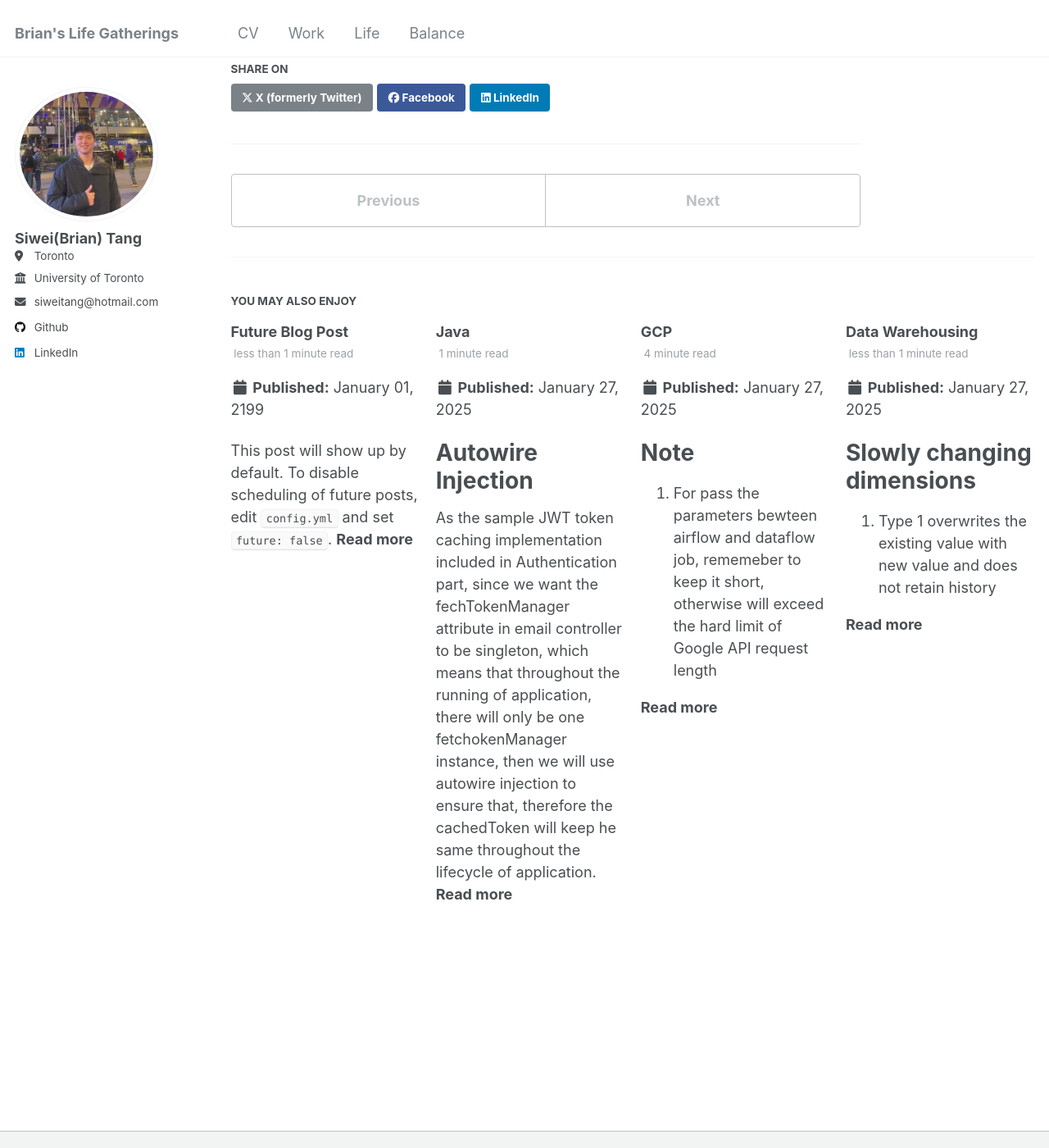
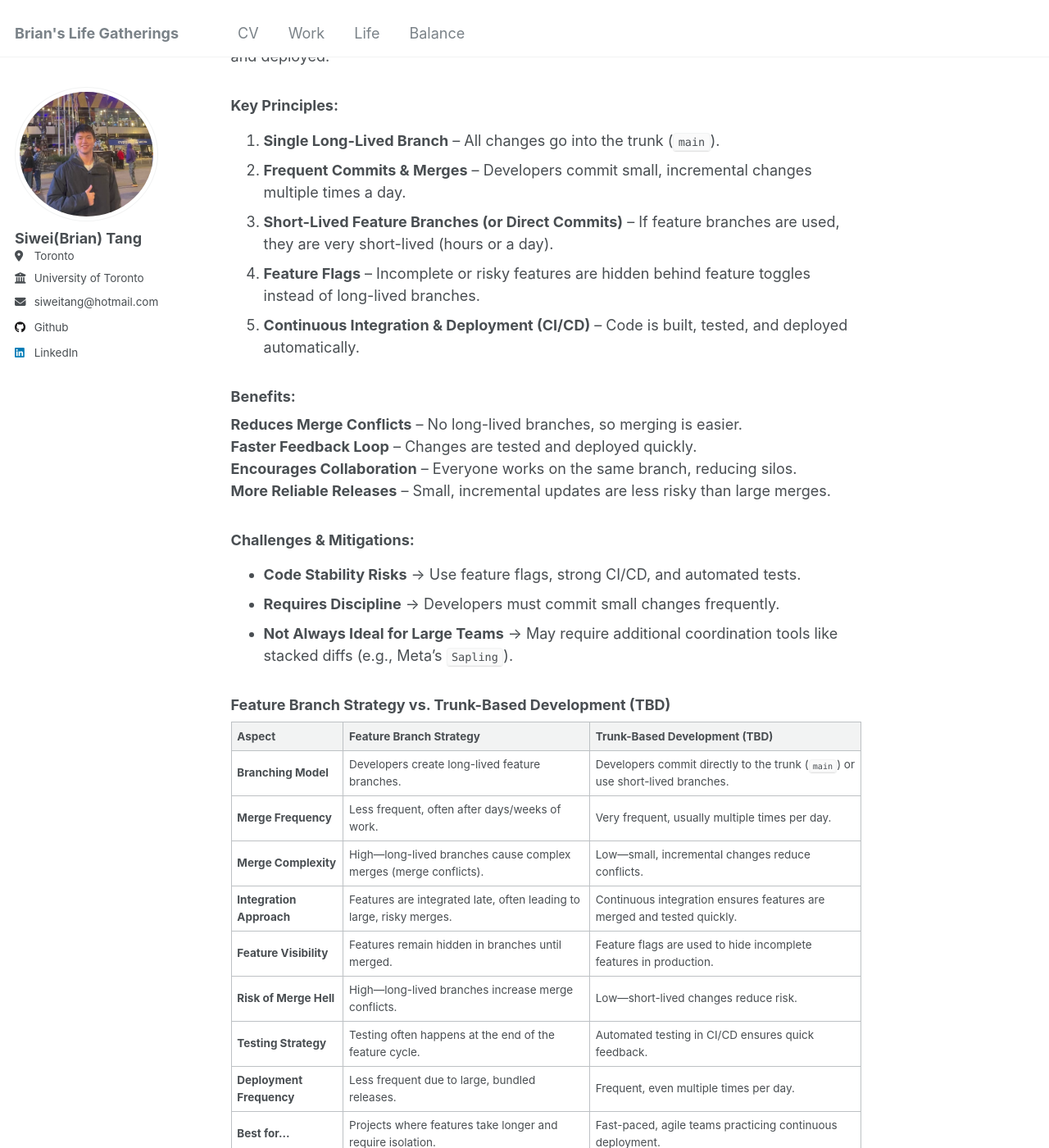
Before and after one commit to tangsiwei0831/tangsiwei0831.github.io, a Jekyll site: the page built from _posts/2025-01-27-miscellaneous.md, in a window 1280 px wide and 1400 px high, scrolled down 1058 px. Shown: the whole window at 82% size. Built offline with Jekyll 4.4.1, drawn with Linux system fonts in a browser that asks for light colours; some of the changed text lies outside the part shown.

````diff
--- a/_config.yml
+++ b/_config.yml
@@ -88,7 +88,7 @@ teaser                   :  # filename of teaser fallback teaser image placed in
 breadcrumbs              : false # true, false (default)
 words_per_minute         : 160
 future                   : false
-read_more                : "enabled" # if enabled, adds "Read more" links to excerpts
+read_more                : "disabled" # if enabled, adds "Read more" links to excerpts
 talkmap_link             : false      #change to true to add link to talkmap on talks page
 comments:
   provider               : # false (default), "disqus", "discourse", "facebook", "google-plus", "staticman", "custom"
--- a/_includes/archive-single.html
+++ b/_includes/archive-single.html
@@ -43,11 +43,12 @@
         {% elsif post.collection == 'publications' %}
           <p>Published in <i>{{ post.venue }}</i>, {{ post.date | default: "1900-01-01" | date: "%Y" }} </p>
         {% elsif post.date %}
-         <p class="page__date"><strong><i class="fa fa-fw fa-calendar" aria-hidden="true"></i> {{ site.data.ui-text[site.locale].date_label | default: "Published:" }}</strong> <time datetime="{{ post.date | default: "1900-01-01" | date_to_xmlschema }}">{{ post.date | default: "1900-01-01" | date: "%B %d, %Y" }}</time></p>
+        <!-- <p class="page__date"><strong><i class="fa fa-fw fa-calendar" aria-hidden="true"></i> {{ site.data.ui-text[site.locale].date_label | default: "Published:" }}</strong>  -->
+        <time datetime="{{ post.date | default: "1900-01-01" | date_to_xmlschema }}">{{ post.date | default: "1900-01-01" | date: "%B %d, %Y" }}</time></p>
         {% endif %}
 
     {% if post.excerpt and site.read_more != 'enabled' %}
-    <p class="archive__item-excerpt" itemprop="description">{{ post.excerpt | markdownify }}</p>
+    <!-- <p class="archive__item-excerpt" itemprop="description">{{ post.excerpt | markdownify }}</p> -->
     {% elsif post.excerpt and site.read_more == 'enabled' %}
     <p class="archive__item-excerpt" itemprop="description"><p>{{ post.excerpt | markdownify | remove: '<p>' | remove: '</p>' }}<strong><a href="{{ base_path }}{{ post.url }}" rel="permalink"> Read more</a></strong></p></p>
     {% endif %}
--- a/_posts/2025-01-27-miscellaneous.md
+++ b/_posts/2025-01-27-miscellaneous.md
@@ -27,3 +27,43 @@ tags:
     curr.close()
     conn.commit()
     ```
+
+# Trunk Based Development
+  Trunk-Based Development (TBD) is a branching strategy where all developers work in a single main branch, often called the "trunk" (typically `main` or `master`). Feature branches, if used, are short-lived and merged quickly, ensuring that code is continuously integrated and deployed.
+
+### **Key Principles:**
+1. **Single Long-Lived Branch** – All changes go into the trunk (`main`).
+2. **Frequent Commits & Merges** – Developers commit small, incremental changes multiple times a day.
+3. **Short-Lived Feature Branches (or Direct Commits)** – If feature branches are used, they are very short-lived (hours or a day).
+4. **Feature Flags** – Incomplete or risky features are hidden behind feature toggles instead of long-lived branches.
+5. **Continuous Integration & Deployment (CI/CD)** – Code is built, tested, and deployed automatically.
+
+### **Benefits:**
+**Reduces Merge Conflicts** – No long-lived branches, so merging is easier.
+**Faster Feedback Loop** – Changes are tested and deployed quickly.
+**Encourages Collaboration** – Everyone works on the same branch, reducing silos.
+**More Reliable Releases** – Small, incremental updates are less risky than large merges.
+
+### **Challenges & Mitigations:**
+- **Code Stability Risks** → Use feature flags, strong CI/CD, and automated tests.
+- **Requires Discipline** → Developers must commit small changes frequently.
+- **Not Always Ideal for Large Teams** → May require additional coordination tools like stacked diffs (e.g., Meta’s `Sapling`).
+
+
+### **Feature Branch Strategy vs. Trunk-Based Development (TBD)**
+
+| **Aspect**              | **Feature Branch Strategy**                             | **Trunk-Based Development (TBD)**               |
+|-------------------------|---------------------------------------------------------|------------------------------------------------|
+| **Branching Model**     | Developers create long-lived feature branches.         | Developers commit directly to the trunk (`main`) or use short-lived branches. |
+| **Merge Frequency**     | Less frequent, often after days/weeks of work.         | Very frequent, usually multiple times per day. |
+| **Merge Complexity**    | High—long-lived branches cause complex merges (merge conflicts). | Low—small, incremental changes reduce conflicts. |
+| **Integration Approach**| Features are integrated late, often leading to large, risky merges. | Continuous integration ensures features are merged and tested quickly. |
+| **Feature Visibility**  | Features remain hidden in branches until merged.       | Feature flags are used to hide incomplete features in production. |
+| **Risk of Merge Hell**  | High—long-lived branches increase merge conflicts.     | Low—short-lived changes reduce risk. |
+| **Testing Strategy**    | Testing often happens at the end of the feature cycle. | Automated testing in CI/CD ensures quick feedback. |
+| **Deployment Frequency**| Less frequent due to large, bundled releases.         | Frequent, even multiple times per day. |
+| **Best for...**         | Projects where features take longer and require isolation. | Fast-paced, agile teams practicing continuous deployment. |
+
+### **Key Takeaways:**
+- **Feature Branch Strategy** is better when teams need feature isolation for longer development cycles.
+- **TBD** is best for **high-speed, continuous delivery environments**, reducing integration complexity.
````
Also changed, not shown: other parts of _posts/2025-01-27-miscellaneous.md (+1 -1 lines), _life/2025-toronto-restaurants.md (+6 -0 lines).
